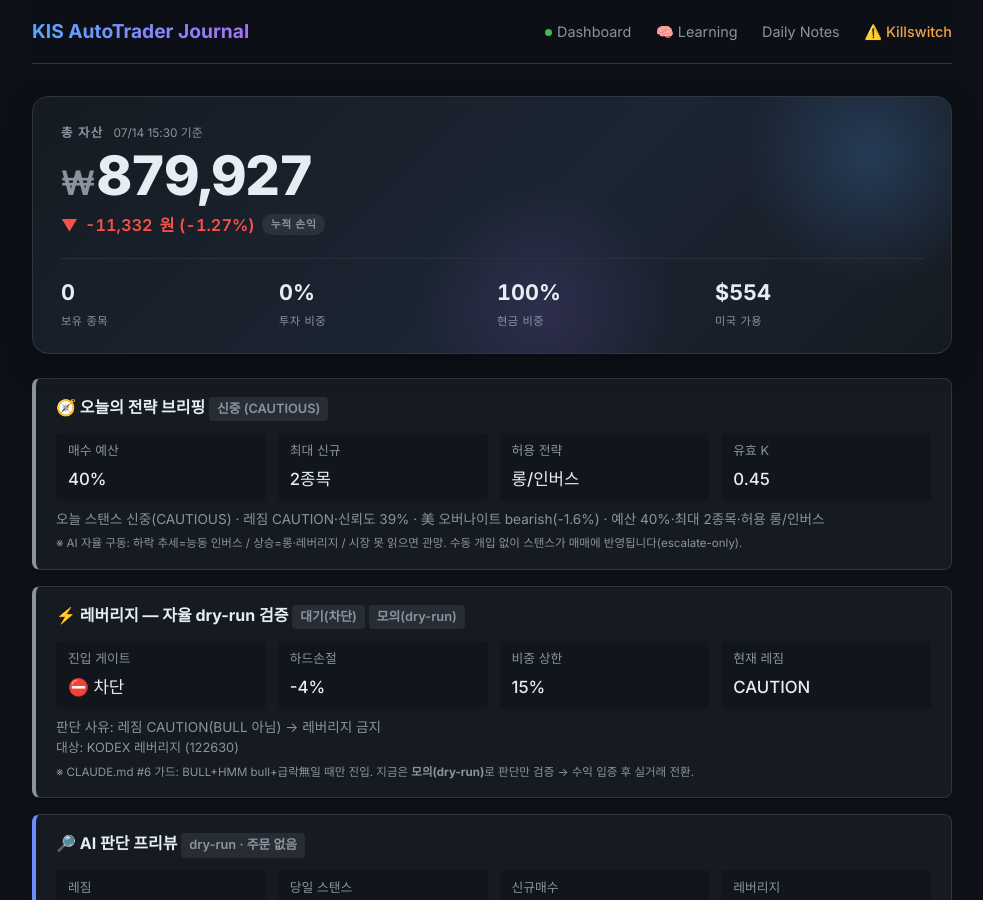
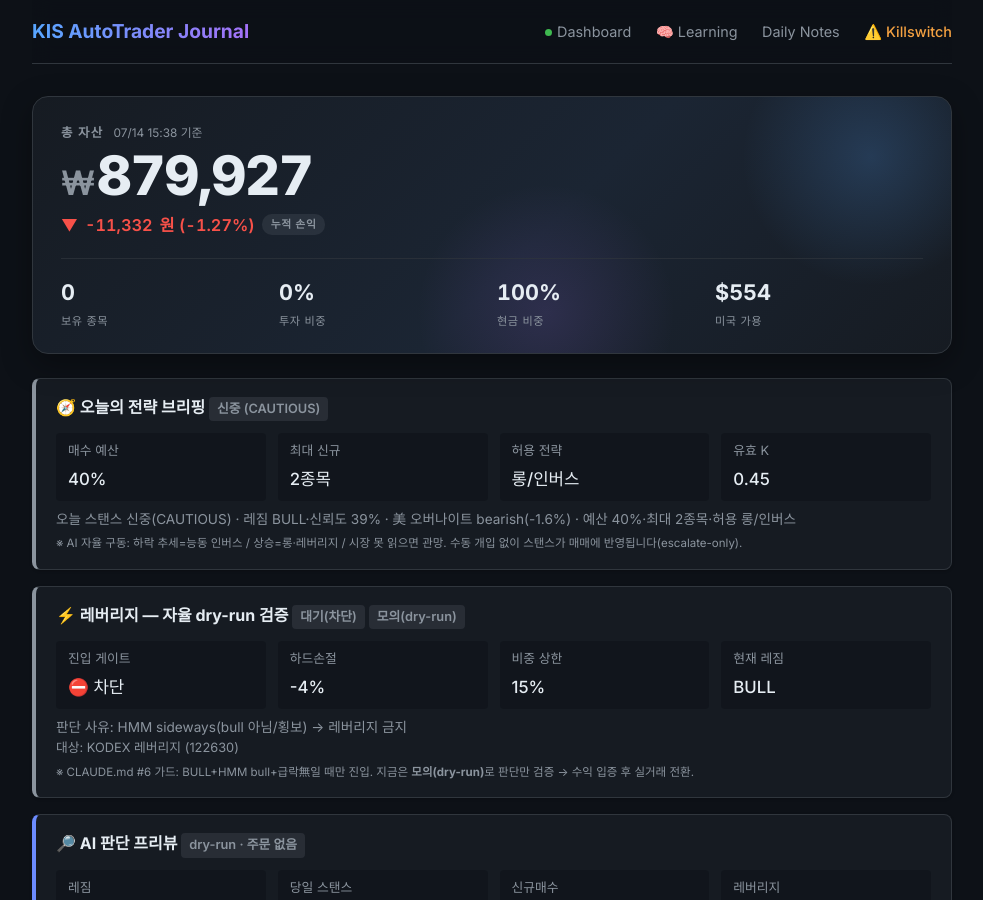
Before and after one commit to BudongJW/kis-trading-journal, a Jekyll site: the page built from index.html, in a window 1280 px wide and 900 px high. Shown: the whole window, without its empty margins (148-1131 px from the left). Built offline with Jekyll 4.4.1, drawn with Linux system fonts in a browser that asks for light colours; nearby versions of some CDN libraries; some of the changed text lies outside the part shown.

Commit message:
auto: portfolio update 15:38

```diff
--- a/_data/portfolio.json
+++ b/_data/portfolio.json
@@ -1,5 +1,5 @@
 {
-  "updated_at": "2026-07-14T15:30:26.547864",
+  "updated_at": "2026-07-14T15:38:10.722013",
   "initial_capital": 500000,
   "cash": 874700,
   "holdings": [],
@@ -1822,15 +1822,8 @@
     "trained": false
   },
   "bear_strategy": {
-    "enabled": true,
-    "regime": "CAUTION",
-    "confidence": 0.65,
-    "sma_ratio": 0.3153,
-    "canary_bad": 1,
-    "canary_scores": {
-      "195930": 0.6119,
-      "132030": -1.5473
-    }
+    "regime": "BULL",
+    "enabled": false
   },
   "us_session": {
     "enabled": true,
@@ -2100,9 +2093,9 @@
     "size_mult": 0.6,
     "k_effective": 0.45,
     "allow_summary": "롱/인버스",
-    "briefing": "오늘 스탠스 신중(CAUTIOUS) · 레짐 CAUTION·신뢰도 39% · 美 오버나이트 bearish(-1.6%) · 예산 40%·최대 2종목·허용 롱/인버스",
+    "briefing": "오늘 스탠스 신중(CAUTIOUS) · 레짐 BULL·신뢰도 39% · 美 오버나이트 bearish(-1.6%) · 예산 40%·최대 2종목·허용 롱/인버스",
     "signals": {
-      "regime": "CAUTION",
+      "regime": "BULL",
       "confidence": 0.39,
       "direction": "bearish",
       "nasdaq_change": -1.55,
@@ -2115,10 +2108,10 @@
     "enabled": true,
     "dry_run": true,
     "gate_allowed": false,
-    "gate_reason": "레짐 CAUTION(BULL 아님) → 레버리지 금지",
+    "gate_reason": "HMM sideways(bull 아님/횡보) → 레버리지 금지",
     "hard_stop_pct": 0.04,
     "max_weight": 0.15,
-    "regime": "CAUTION",
+    "regime": "BULL",
     "hmm_state": "sideways",
     "hmm_confidence": 0.925,
     "universe": [
```
